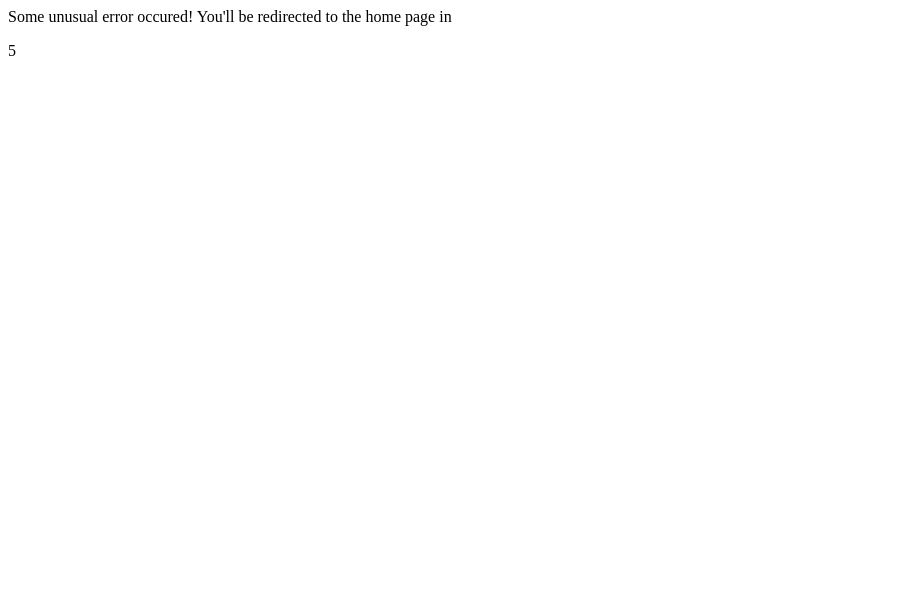
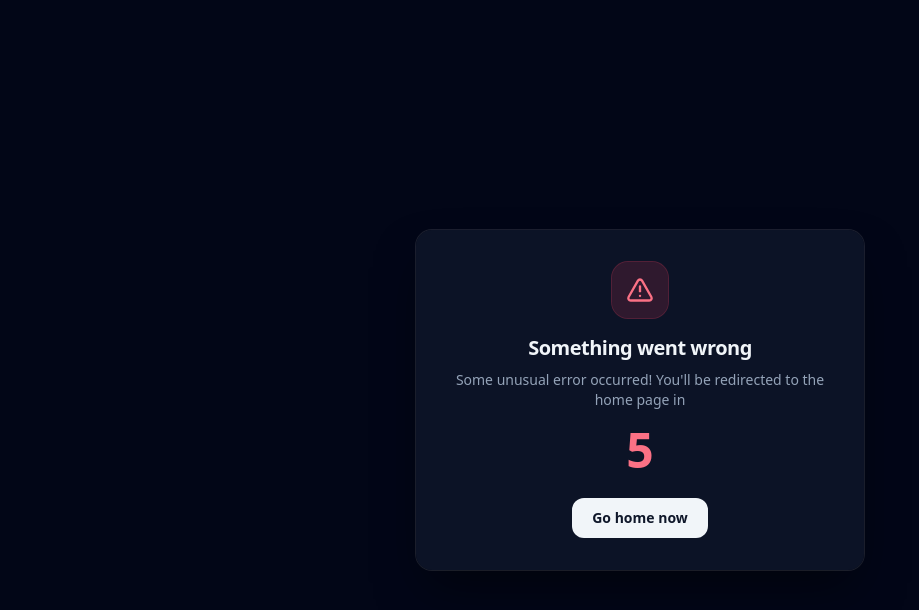
Before and after one commit to kvsb25/Face2Face, a website: page client/html/error.html in a window 1280 px wide. Shown: the whole page, without its empty margins (0-919 px from the left). Drawn offline with nearby package versions, Linux system fonts and the light colour scheme.

Commit message:
redesign error page with Tailwind CSS

```diff
--- a/client/html/error.html
+++ b/client/html/error.html
@@ -1,19 +1,40 @@
 <!DOCTYPE html>
 <html lang="en">
+
 <head>
     <meta charset="UTF-8">
     <meta name="viewport" content="width=device-width, initial-scale=1.0">
-    <title>Document</title>
+    <title>Face2Face — Error</title>
+    <script src="https://cdn.tailwindcss.com"></script>
 </head>
-<body>
-    <div class="error">Some unusual error occured! You'll be redirected to the home page in <p></p></div>
+
+<body class="min-h-screen bg-slate-950 text-slate-100 antialiased flex items-center justify-center px-4">
+    <div class="error w-full max-w-md rounded-2xl bg-slate-900/80 ring-1 ring-white/10 shadow-2xl shadow-black/50 p-8 text-center">
+        <span class="mx-auto mb-4 flex h-14 w-14 items-center justify-center rounded-2xl bg-rose-500/15 ring-1 ring-rose-500/30">
+            <svg xmlns="http://www.w3.org/2000/svg" class="h-7 w-7 text-rose-400" viewBox="0 0 24 24" fill="none"
+                stroke="currentColor" stroke-width="2" stroke-linecap="round" stroke-linejoin="round">
+                <path d="m21.73 18-8-14a2 2 0 0 0-3.48 0l-8 14A2 2 0 0 0 4 21h16a2 2 0 0 0 1.73-3Z" />
+                <path d="M12 9v4" />
+                <path d="M12 17h.01" />
+            </svg>
+        </span>
+        <h1 class="text-xl font-bold tracking-tight mb-2">Something went wrong</h1>
+        <div class="text-sm text-slate-400">
+            Some unusual error occurred! You'll be redirected to the home page in
+        </div>
+        <!-- countdown target: must remain the first <p> in the document (see script below) -->
+        <p class="mt-4 text-5xl font-bold tabular-nums text-rose-400"></p>
+        <a href="/" class="mt-6 inline-block rounded-xl bg-slate-100 px-5 py-2.5 text-sm font-semibold text-slate-900 transition hover:bg-white active:scale-[.98]">
+            Go home now
+        </a>
+    </div>
     <script>
         let countdown = document.querySelector("p");
         let count = 10;
 
-        function redirectCountdown(){
+        function redirectCountdown() {
             countdown.textContent = count--;
-            if(count === -1){
+            if (count === -1) {
                 window.location.href = '/';
             }
             setTimeout(redirectCountdown, 1000);
@@ -22,4 +43,5 @@
         redirectCountdown();
     </script>
 </body>
+
 </html>
```
